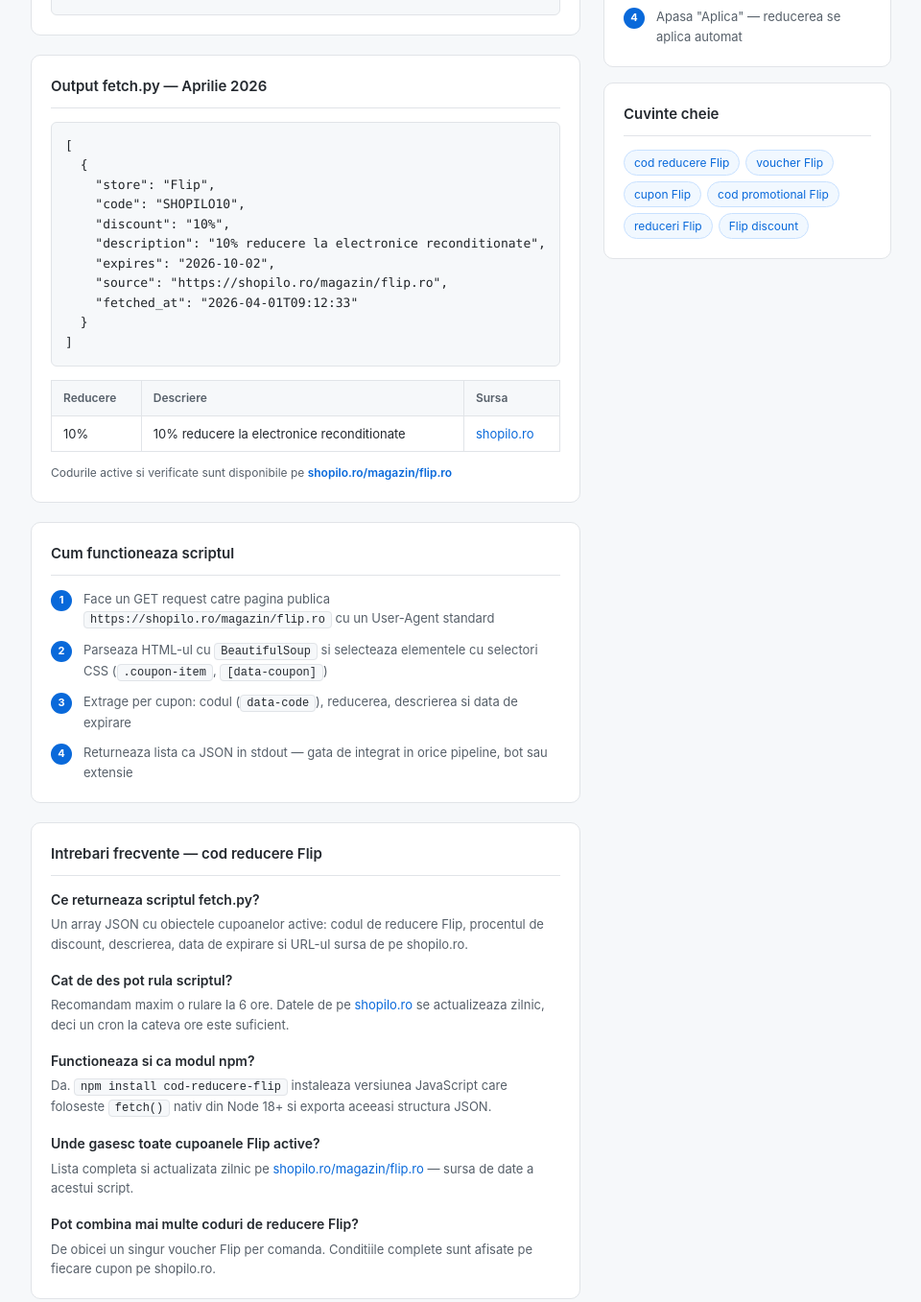
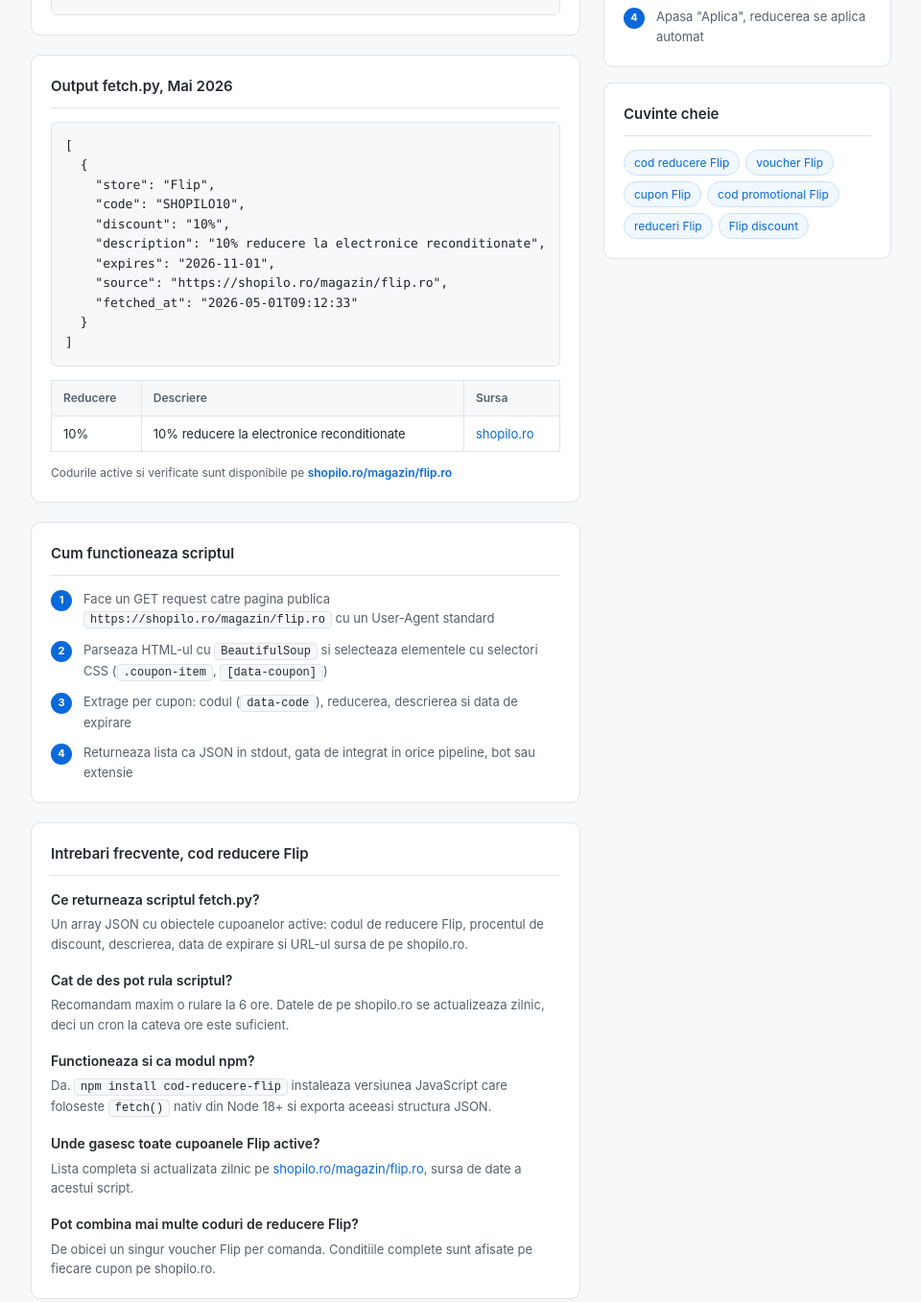
Before and after one commit to shopilo-ro/cod-reducere-flip, a website: page index.html in a window 1280 px wide. Shown: the part 828-2185 px from the top of the page at 96% size, without its empty margins (202-1162 px from the left). Drawn offline with Linux system fonts and the light colour scheme.

Commit message:
Update Mai 2026

```diff
--- a/index.html
+++ b/index.html
@@ -3,11 +3,11 @@
 <head>
   <meta charset="UTF-8">
   <meta name="viewport" content="width=device-width, initial-scale=1.0">
-  <title>Cod reducere Flip — Aprilie 2026 | shopilo.ro</title>
+  <title>Cod reducere Flip, Mai 2026 | shopilo.ro</title>
   <meta name="description" content="Script Python open-source pentru fetch automat de coduri de reducere Flip. Returneaza cupoane Flip active in format JSON de pe shopilo.ro.">
   <meta name="robots" content="index, follow">
   <meta property="og:type" content="website">
-  <meta property="og:title" content="Cod reducere Flip — Aprilie 2026 | shopilo.ro">
+  <meta property="og:title" content="Cod reducere Flip, Mai 2026 | shopilo.ro">
   <meta property="og:description" content="Script Python open-source pentru fetch automat de coduri de reducere Flip de pe shopilo.ro.">
   <meta property="og:url" content="https://shopilo-ro.github.io/cod-reducere-flip/">
   <script type="application/ld+json">{
@@ -57,7 +57,7 @@
   ]
 }</script>
   <script type="application/ld+json">{"@context": "https://schema.org", "@type": "BreadcrumbList", "itemListElement": [{"@type": "ListItem", "position": 1, "name": "Shopilo Dev", "item": "https://shopilo-ro.github.io"}, {"@type": "ListItem", "position": 2, "name": "Cod reducere Flip", "item": "https://shopilo-ro.github.io/cod-reducere-flip/"}]}</script>
-  <script type="application/ld+json">{"@context": "https://schema.org", "@type": "WebPage", "name": "Cod reducere Flip | shopilo.ro", "description": "Cele mai bune coduri de reducere Flip. Cupoane Flip active, voucher Flip si oferte exclusive pe shopilo.ro.", "url": "https://shopilo-ro.github.io/cod-reducere-flip/", "dateModified": "2026-04-01", "isPartOf": {"@type": "WebSite", "name": "Shopilo Dev", "url": "https://shopilo-ro.github.io"}, "about": {"@type": "Thing", "name": "Flip"}}</script>
+  <script type="application/ld+json">{"@context": "https://schema.org", "@type": "WebPage", "name": "Cod reducere Flip | shopilo.ro", "description": "Cele mai bune coduri de reducere Flip. Cupoane Flip active, voucher Flip si oferte exclusive pe shopilo.ro.", "url": "https://shopilo-ro.github.io/cod-reducere-flip/", "dateModified": "2026-05-01", "isPartOf": {"@type": "WebSite", "name": "Shopilo Dev", "url": "https://shopilo-ro.github.io"}, "about": {"@type": "Thing", "name": "Flip"}}</script>
   <style>
     *{margin:0;padding:0;box-sizing:border-box}
     body{font-family:-apple-system,BlinkMacSystemFont,'Segoe UI',sans-serif;background:#f6f8fa;color:#212529;line-height:1.6}
@@ -174,16 +174,16 @@
     </div>
 
     <div class="card">
-      <h2>Output fetch.py — Aprilie 2026</h2>
+      <h2>Output fetch.py, Mai 2026</h2>
       <pre><code>[
   {
     "store": "Flip",
     "code": "SHOPILO10",
     "discount": "10%",
     "description": "10% reducere la electronice reconditionate",
-    "expires": "2026-10-02",
+    "expires": "2026-11-01",
     "source": "https://shopilo.ro/magazin/flip.ro",
-    "fetched_at": "2026-04-01T09:12:33"
+    "fetched_at": "2026-05-01T09:12:33"
   }
 ]</code></pre>
       <table style="margin-top:14px">
@@ -212,19 +212,19 @@
         <div class="step"><span class="step-num">1</span><span>Face un GET request catre pagina publica <span class="inline-code">https://shopilo.ro/magazin/flip.ro</span> cu un User-Agent standard</span></div>
         <div class="step"><span class="step-num">2</span><span>Parseaza HTML-ul cu <span class="inline-code">BeautifulSoup</span> si selecteaza elementele cu selectori CSS (<span class="inline-code">.coupon-item</span>, <span class="inline-code">[data-coupon]</span>)</span></div>
         <div class="step"><span class="step-num">3</span><span>Extrage per cupon: codul (<span class="inline-code">data-code</span>), reducerea, descrierea si data de expirare</span></div>
-        <div class="step"><span class="step-num">4</span><span>Returneaza lista ca JSON in stdout — gata de integrat in orice pipeline, bot sau extensie</span></div>
+        <div class="step"><span class="step-num">4</span><span>Returneaza lista ca JSON in stdout, gata de integrat in orice pipeline, bot sau extensie</span></div>
       </div>
     </div>
 
     <div class="card">
-      <h2>Intrebari frecvente — cod reducere Flip</h2>
+      <h2>Intrebari frecvente, cod reducere Flip</h2>
       <div class="faq-item">
         <h3>Ce returneaza scriptul fetch.py?</h3>
         <p>Un array JSON cu obiectele cupoanelor active: codul de reducere Flip, procentul de discount, descrierea, data de expirare si URL-ul sursa de pe shopilo.ro.</p>
       </div>
       <div class="faq-item">
         <h3>Cat de des pot rula scriptul?</h3>
-        <p>Recomandam maxim o rulare la 6 ore. Datele de pe <a href="https://shopilo.ro/magazin/flip.ro">shopilo.ro</a> se actualizeaza zilnic, deci un cron la cateva ore este suficient.</p>
+        <p>Recomandam maxim o rulare la 6 ore. Datele de pe shopilo.ro se actualizeaza zilnic, deci un cron la cateva ore este suficient.</p>
       </div>
       <div class="faq-item">
         <h3>Functioneaza si ca modul npm?</h3>
@@ -232,7 +232,7 @@
       </div>
       <div class="faq-item">
         <h3>Unde gasesc toate cupoanele Flip active?</h3>
-        <p>Lista completa si actualizata zilnic pe <a href="https://shopilo.ro/magazin/flip.ro">shopilo.ro/magazin/flip.ro</a> — sursa de date a acestui script.</p>
+        <p>Lista completa si actualizata zilnic pe <a href="https://shopilo.ro/magazin/flip.ro">shopilo.ro/magazin/flip.ro</a>, sursa de date a acestui script.</p>
       </div>
       <div class="faq-item">
         <h3>Pot combina mai multe coduri de reducere Flip?</h3>
@@ -255,7 +255,7 @@
         <div class="step"><span class="step-num">1</span><span>Copiaza codul din output-ul scriptului</span></div>
         <div class="step"><span class="step-num">2</span><span>Adauga produsele dorite in cosul Flip</span></div>
         <div class="step"><span class="step-num">3</span><span>La checkout, introdu codul in campul "Voucher" sau "Cod promotional"</span></div>
-        <div class="step"><span class="step-num">4</span><span>Apasa "Aplica" — reducerea se aplica automat</span></div>
+        <div class="step"><span class="step-num">4</span><span>Apasa "Aplica", reducerea se aplica automat</span></div>
       </div>
     </div>
 
@@ -276,7 +276,7 @@
 </div>
 
 <footer>
-  Script open-source. Date de pe <a href="https://shopilo.ro/magazin/flip.ro">shopilo.ro</a> &mdash;
+  Script open-source. Date de pe <a href="https://shopilo.ro/magazin/flip.ro">shopilo.ro</a> |
   <a href="https://shopilo-ro.github.io">Toate magazinele</a>
 </footer>
 
```
